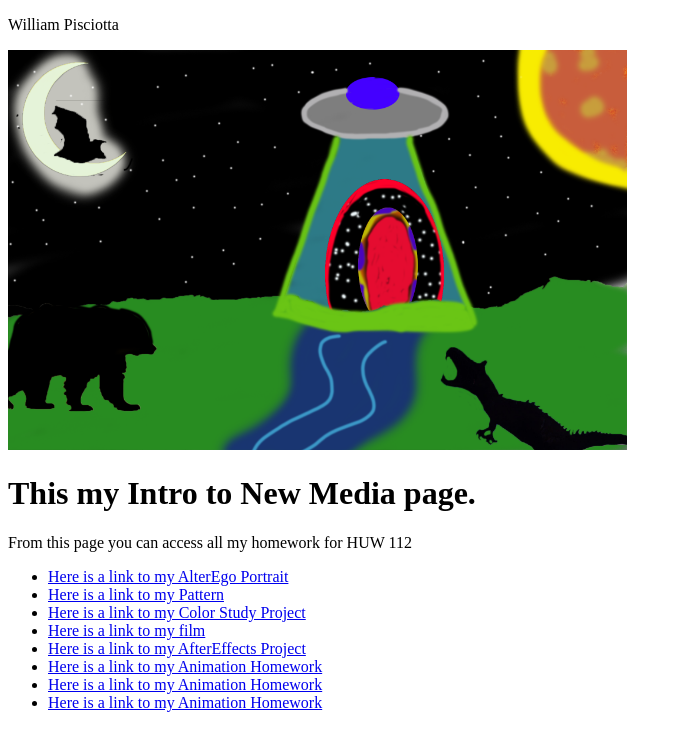
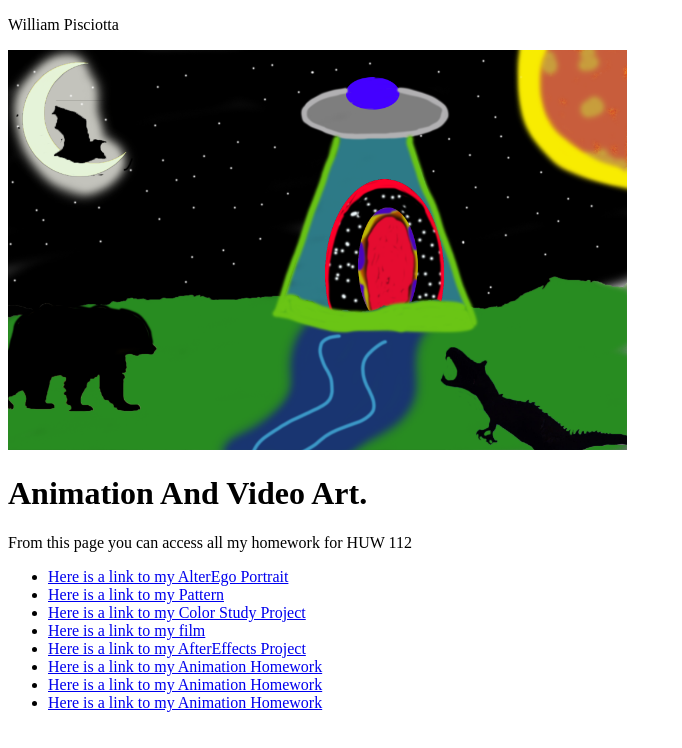
Before and after one commit to williampisciotta/WilliamPisciotta.github.io, a plain HTML site: page index.html in a window 1280 px wide. Shown: the whole page, without its empty margins (0-682 px from the left). Drawn offline with Linux system fonts and the light colour scheme.

Commit message:
Update index.html

```diff
--- a/index.html
+++ b/index.html
@@ -3,7 +3,7 @@
   <p>William Pisciotta</p>
   <body>
   <img src="virtual landscape.png"height="400">
-  <h1>This my Intro to New Media page.</h1>
+  <h1>Animation And Video Art.</h1>
     <p>From this page you can access all my homework for HUW 112</p>
     <ul>
       <li><a href="alterego.jpg">Here is a link to my AlterEgo Portrait</a></li>
```
